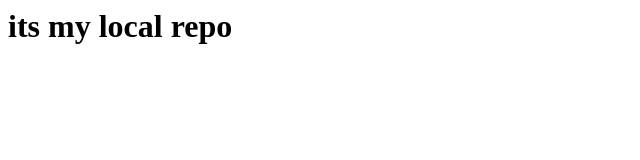
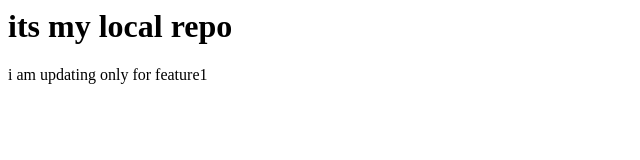
Before and after one commit to Mohdkirdar653/local-repos, a plain HTML site: page index.html in a window 1280 px wide. Shown: the whole page, without its empty margins (0-640 px from the left). Drawn offline with Linux system fonts and the light colour scheme.

Commit message:
ading feature1

```diff
--- a/index.html
+++ b/index.html
@@ -1 +1,2 @@
 <h1>its my local repo</h1>
+<p>i am updating only for feature1</p>
```
